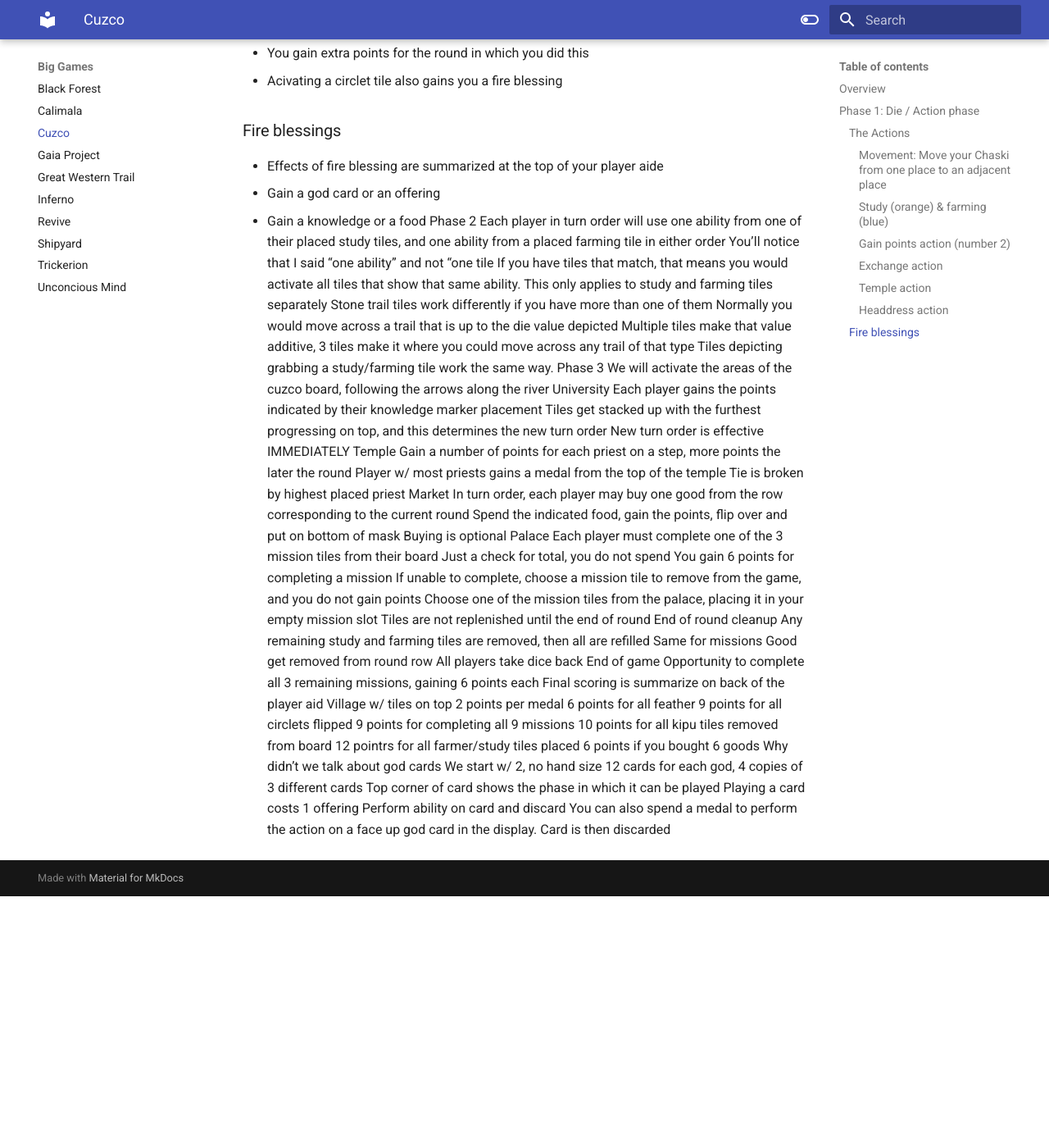
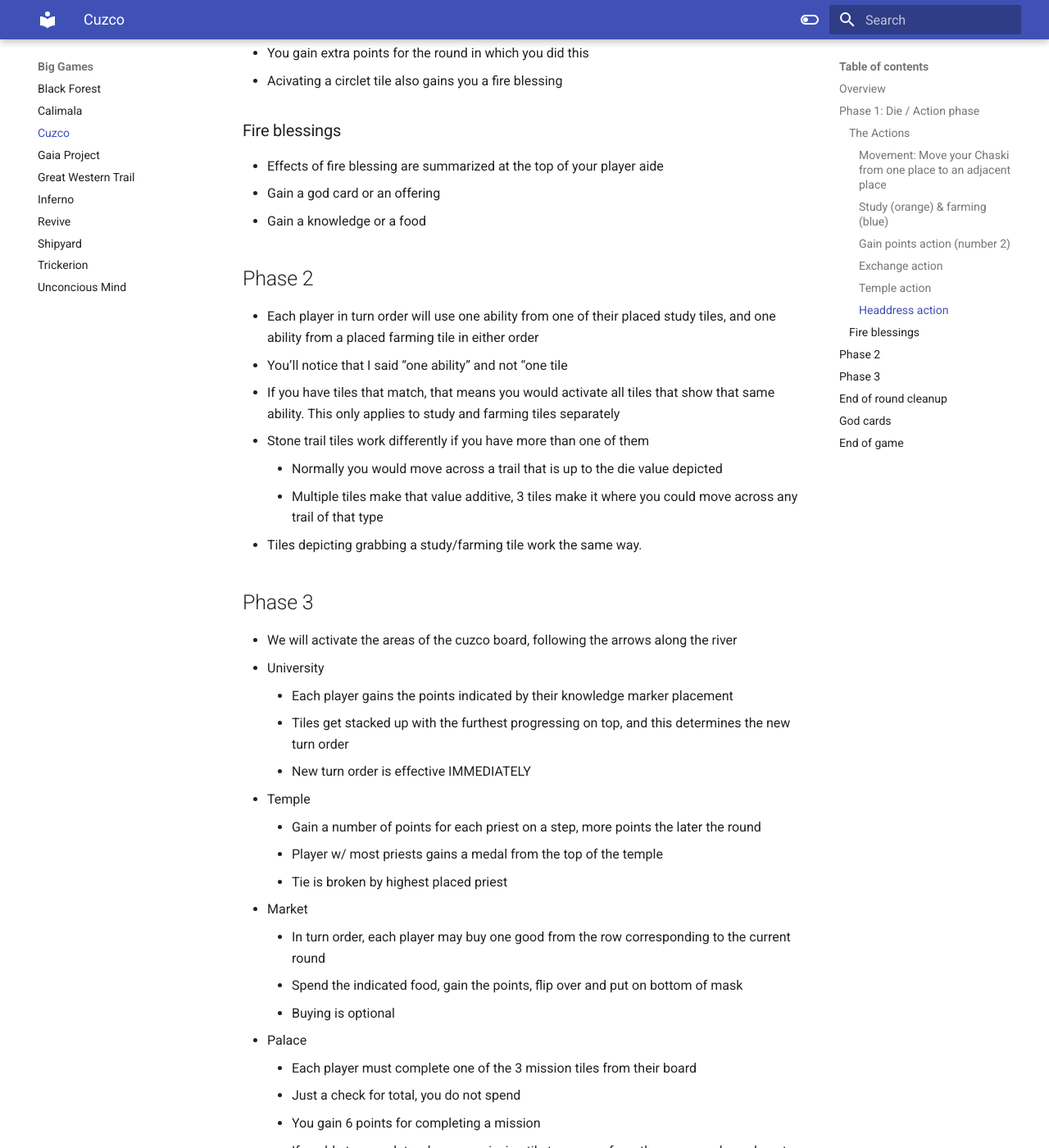
Before and after one commit to IronTarkles/Teaches, an MkDocs documentation site: the page built from docs/big_games/cuzco.md, in a window 1280 px wide and 1400 px high, scrolled down 3201 px. Shown: the whole window at 82% size. Built offline with MkDocs 1.6.1 and Material for MkDocs 9.7.7, drawn with Linux system fonts in a browser that asks for light colours; before the commit the page ends 4294 px from its top, so only the background shows below that; some of the changed text lies outside the part shown.

Commit message:
Revisions to existing big games, added livemix

```diff
--- a/docs/big_games/cuzco.md
+++ b/docs/big_games/cuzco.md
@@ -92,55 +92,64 @@
 - Effects of fire blessing are summarized at the top of your player aide
 - Gain a god card or an offering
 - Gain a knowledge or a food
-Phase 2
-Each player in turn order will use one ability from one of their placed study tiles, and one ability from a placed farming tile in either order
-You’ll notice that I said “one ability” and not “one tile
-If you have tiles that match, that means you would activate all tiles that show that same ability. This only applies to study and farming tiles separately
-Stone trail tiles work differently if you have more than one of them
-Normally you would move across a trail that is up to the die value depicted
-Multiple tiles make that value additive, 3 tiles make it where you could move across any trail of that type
-Tiles depicting grabbing a study/farming tile work the same way.
-Phase 3
-We will activate the areas of the cuzco board, following the arrows along the river
-University
-Each player gains the points indicated by their knowledge marker placement
-Tiles get stacked up with the furthest progressing on top, and this determines the new turn order
-New turn order is effective IMMEDIATELY
-Temple
-Gain a number of points for each priest on a step, more points the later the round
-Player w/ most priests gains a medal from the top of the temple
-Tie is broken by highest placed priest
-Market
-In turn order, each player may buy one good from the row corresponding to the current round
-Spend the indicated food, gain the points, flip over and put on bottom of mask
-Buying is optional
-Palace
-Each player must complete one of the 3 mission tiles from their board
-Just a check for total, you do not spend
-You gain 6 points for completing a mission
-If unable to complete, choose a mission tile to remove from the game, and you do not gain points
-Choose one of the mission tiles from the palace, placing it in your empty mission slot
-Tiles are not replenished until the end of round
-End of round cleanup
-Any remaining study and farming tiles are removed, then all are refilled
-Same for missions
-Good get removed from round row
-All players take dice back
-End of game
-Opportunity to complete all 3 remaining missions, gaining 6 points each
-Final scoring is summarize on back of the player aid
-Village w/ tiles on top
-2 points per medal
-6 points for all feather
-9 points for all circlets flipped
-9 points for completing all 9 missions
-10 points for all kipu tiles removed from board
-12 pointrs for all farmer/study tiles placed
-6 points if you bought 6 goods
-Why didn’t we talk about god cards
-We start w/ 2, no hand size
-12 cards for each god, 4 copies of 3 different cards
-Top corner of card shows the phase in which it can be played
-Playing a card costs 1 offering
-Perform ability on card and discard
-You can also spend a medal to perform the action on a face up god card in the display. Card is then discarded
+
+## Phase 2
+
+- Each player in turn order will use one ability from one of their placed study tiles, and one ability from a placed farming tile in either order
+- You’ll notice that I said “one ability” and not “one tile
+- If you have tiles that match, that means you would activate all tiles that show that same ability. This only applies to study and farming tiles separately
+- Stone trail tiles work differently if you have more than one of them
+    - Normally you would move across a trail that is up to the die value depicted
+    - Multiple tiles make that value additive, 3 tiles make it where you could move across any trail of that type
+- Tiles depicting grabbing a study/farming tile work the same way.
+
+## Phase 3
+
+- We will activate the areas of the cuzco board, following the arrows along the river
+- University
+    - Each player gains the points indicated by their knowledge marker placement
+    - Tiles get stacked up with the furthest progressing on top, and this determines the new turn order
+    - New turn order is effective IMMEDIATELY
+- Temple
+    - Gain a number of points for each priest on a step, more points the later the round
+    - Player w/ most priests gains a medal from the top of the temple
+    - Tie is broken by highest placed priest
+- Market
+    - In turn order, each player may buy one good from the row corresponding to the current round
+    - Spend the indicated food, gain the points, flip over and put on bottom of mask
+    - Buying is optional
+- Palace
+    - Each player must complete one of the 3 mission tiles from their board
+    - Just a check for total, you do not spend
+    - You gain 6 points for completing a mission
+    - If unable to complete, choose a mission tile to remove from the game, and you do not gain points
+    - Choose one of the mission tiles from the palace, placing it in your empty mission slot
+    - Tiles are not replenished until the end of round
+
+## End of round cleanup
+
+- Any remaining study and farming tiles are removed, then all are refilled
+- Same for missions
+- Good get removed from round row
+- All players take dice back
+
+## God cards
+- We start w/ 2, no hand size
+- 12 cards for each god, 4 copies of 3 different cards
+- Top corner of card shows the phase in which it can be played
+- Playing a card costs 1 offering
+- Perform ability on card and discard
+- You can also spend a medal to perform the action on a face up god card in the display. Card is then discarded
+
+## End of game
+
+- Opportunity to complete all 3 remaining missions, gaining 6 points each
+- Final scoring is summarize on back of the player aid
+    - Village w/ tiles on top
+    - 2 points per medal
+    - 6 points for all feather
+    - 9 points for all circlets flipped
+    - 9 points for completing all 9 missions
+    - 10 points for all kipu tiles removed from board
+    - 12 pointrs for all farmer/study tiles placed
+    - 6 points if you bought 6 goods
```
Also changed, not shown: docs/big_games/feast_for_odin.md (+17 -0 lines), docs/big_games/gaia_project.md (+58 -79 lines), docs/big_games/inferno.md (+34 -11 lines), docs/big_games/revive.md (+1 -3 lines), docs/card_games/livemix.md (added, +72 -0 lines).
